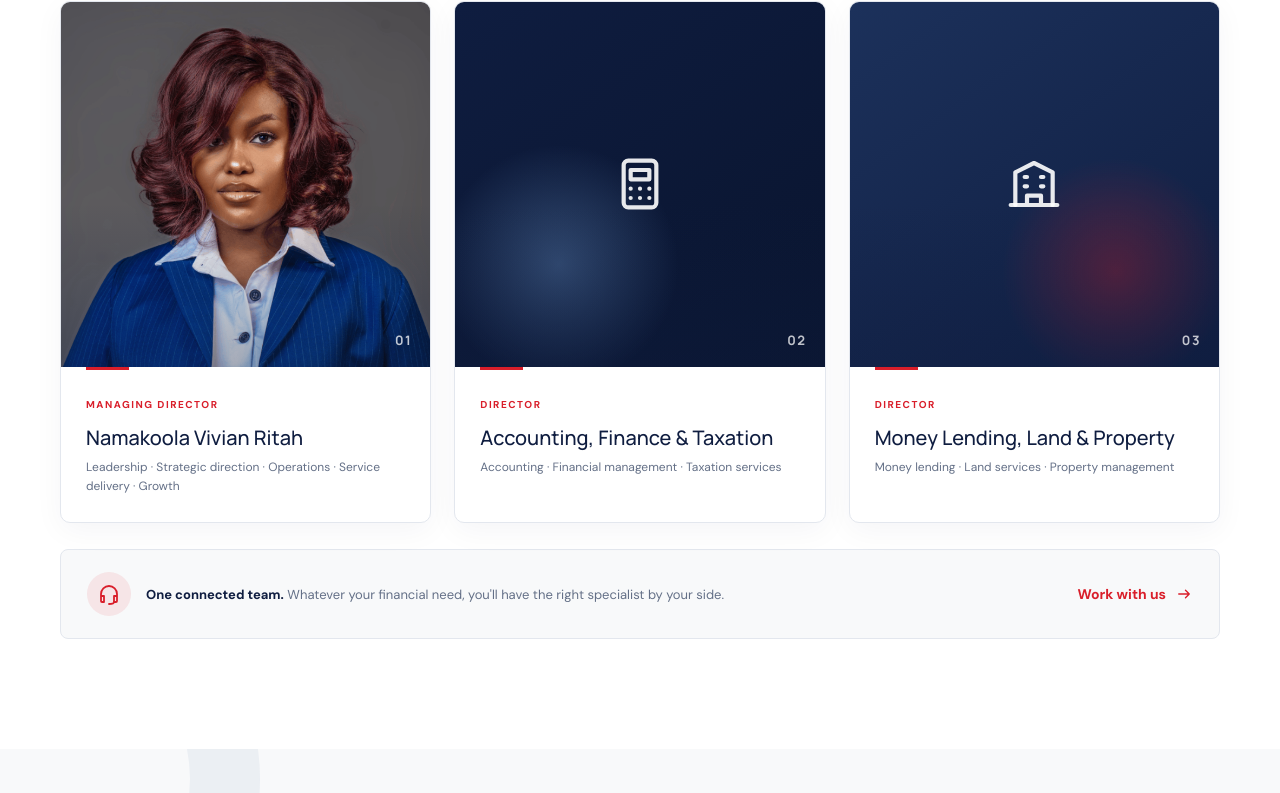
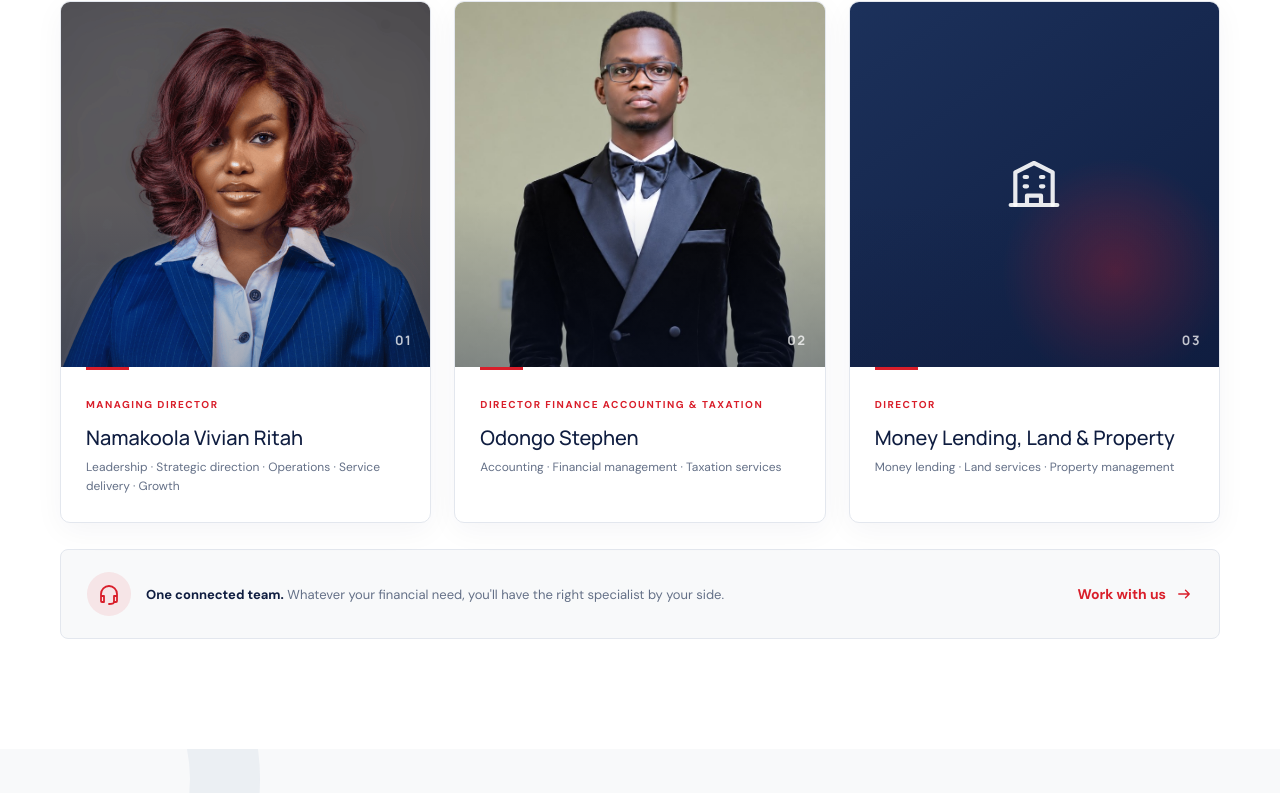
Before and after one commit to ssekimuli/fintest, a React (Vite) app: page / in a window 1280 px wide. Shown: the part 4751-5544 px from the top of the page. Built offline with nearby package versions, Linux system fonts and the light colour scheme; the HTML template or start-up script is replaced by a standard one.

Commit message:
new team member

```diff
--- a/src/data/siteData.ts
+++ b/src/data/siteData.ts
@@ -1,5 +1,6 @@
 import { IconName } from "../components/Icon";
 import managingDirectorImg from "../assets/managing-director.png";
+import odongoStephenImg from "../assets/odongo-stephen.jpg";
 
 export interface ServiceItem {
   icon: IconName;
@@ -181,9 +182,10 @@ export const team: TeamMember[] = [
   {
     id: "director-accounting-finance-taxation",
     icon: "calculator",
-    name: "Accounting, Finance & Taxation",
-    role: "Director",
+    name: "Odongo Stephen",
+    role: "Director Finance Accounting & Taxation",
     specialty: "Accounting · Financial management · Taxation services",
+    image: odongoStephenImg,
   },
   {
     id: "director-lending-land-property",
```
Also changed, not shown: src/assets/odongo-stephen.jpg (added).
